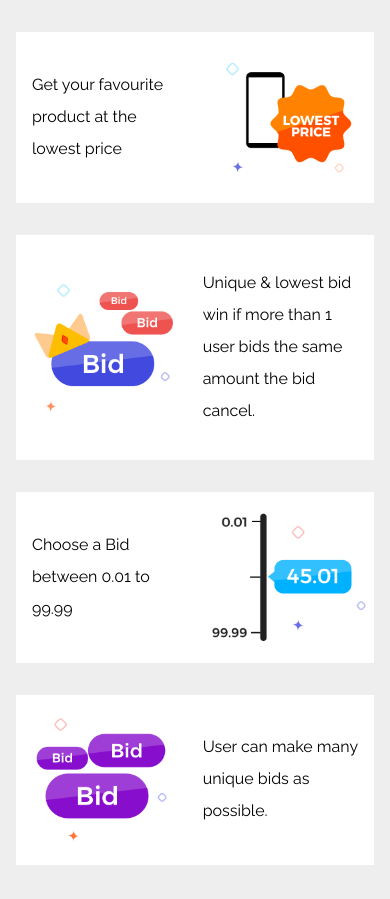
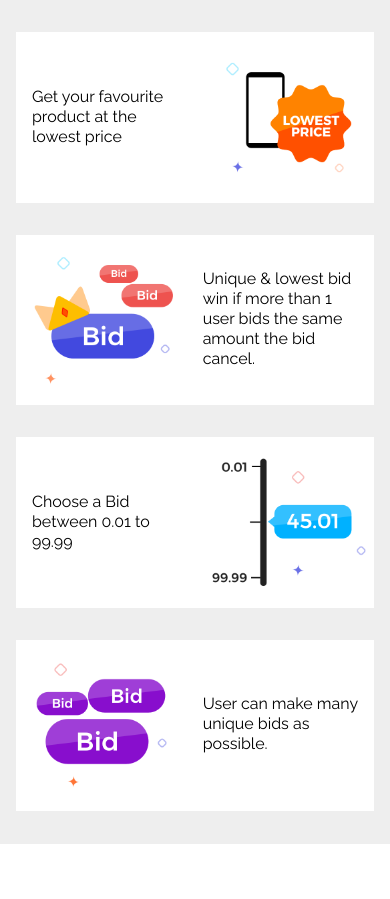
Before and after one commit to aniltimt/databuddy, a website: page bid-works/index.html in a window 390 px wide. After the commit the page ends 844 px from the top, so only its background shows below. Drawn offline with Linux system fonts and the light colour scheme; files whose address does not match are found by name.

Commit message:
more fix

```diff
--- a/bid-works/css/main.css
+++ b/bid-works/css/main.css
@@ -2754,6 +2754,7 @@
 
 				.feature .content {
 					padding: 1em 2em 0.1em 2em;
+					line-height: 20px;
 				}
 
 		}
@@ -2778,6 +2779,7 @@
 			.feature .content {
 				padding: 2em 2em 0.1em 2em;
 				width: 100%;
+				line-height: 20px;
 			}
 
 		}
@@ -2790,6 +2792,7 @@
 
 				.feature .content {
 					padding: 2em 1em 0.1em 1em;
+					line-height: 20px;
 				}
 
 		}
```
